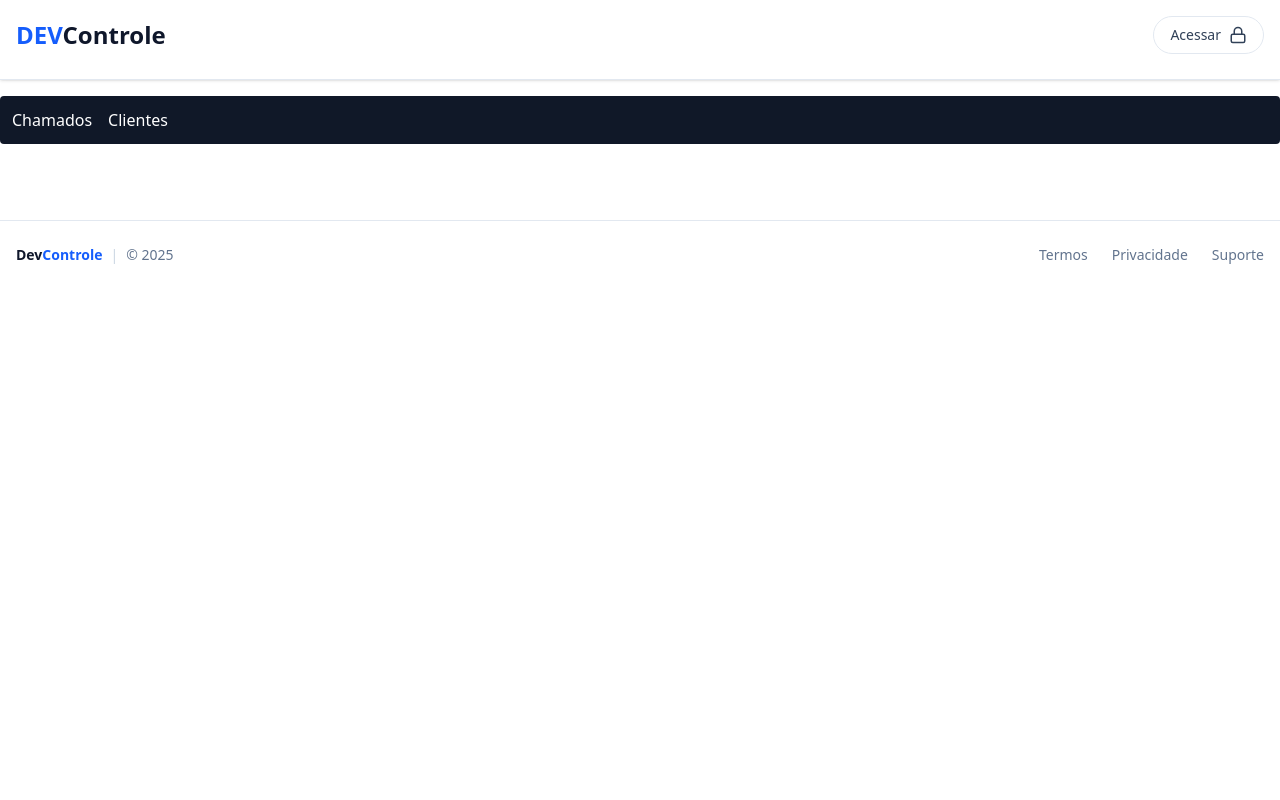
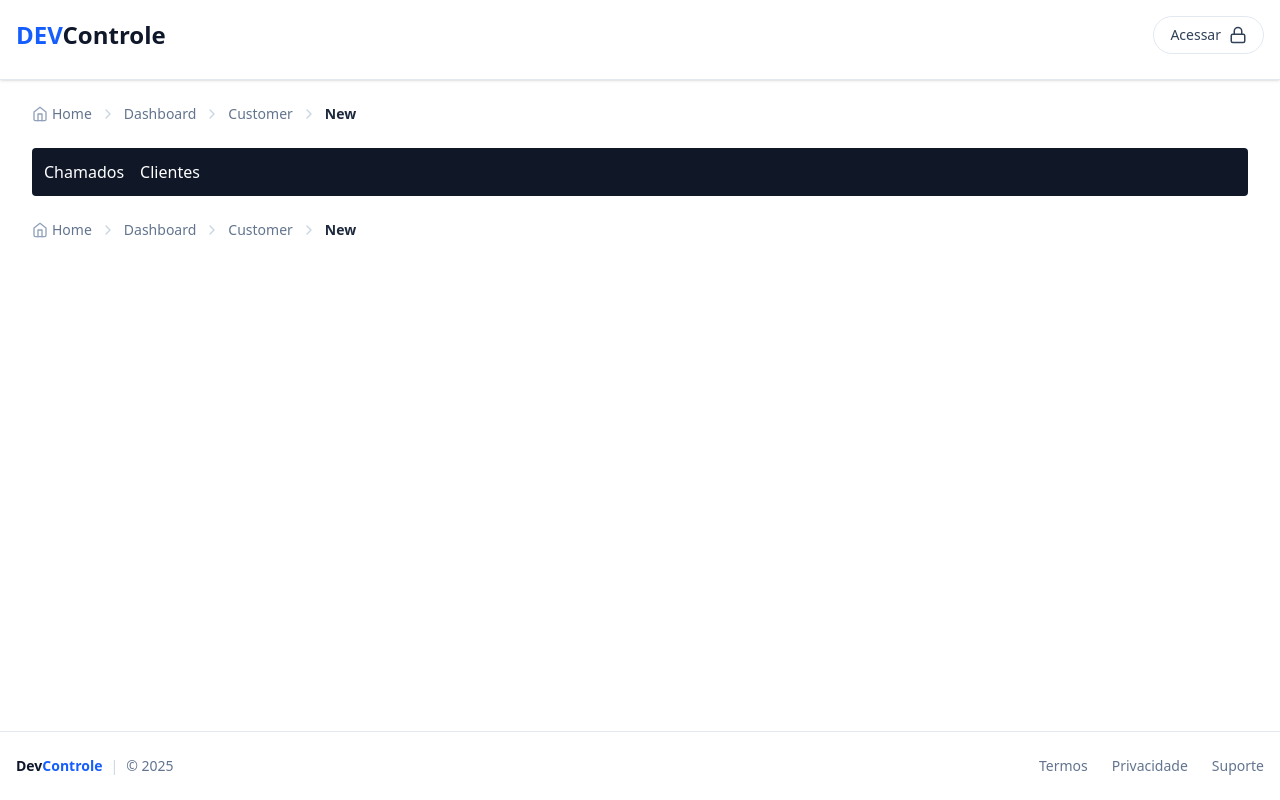
Before and after one commit to gomes-tkd/dev-controller, a Next.js app: page /dashboard/customer/new in a window 1280 px wide. Built offline with nearby package versions, Linux system fonts and the light colour scheme; no server answers.

Commit message:
feat: add breadcrum and refactory layout home page

```diff
--- a/package.json
+++ b/package.json
@@ -16,7 +16,8 @@
     "next-auth": "^4.24.7",
     "react": "19.2.0",
     "react-dom": "19.2.0",
-    "react-icons": "^5.5.0"
+    "react-icons": "^5.5.0",
+    "sonner": "^2.0.7"
   },
   "devDependencies": {
     "@tailwindcss/postcss": "^4",
--- a/src/app/layout.tsx
+++ b/src/app/layout.tsx
@@ -5,6 +5,7 @@ import "./globals.css";
 import Header from "@/components/header";
 import Footer from "@/components/footer";
 import AuthProvider from "./providers/auth";
+import { Toaster } from "sonner";
 
 const geistSans = Geist({
     variable: "--font-geist-sans",
@@ -18,25 +19,30 @@ const geistMono = Geist_Mono({
 
 export const metadata: Metadata = {
     title: "Dev Controle - Seu sistema de gerenciamento.",
-  description:
-    "Gerencie seus clientes e atendimentos de forma mais simples e segura. " +
+    description: "Gerencie seus clientes e atendimentos de forma mais simples e segura. " +
         "SITE FICTÍCIO PARA PROJETO ACADÊMICO.",
 };
 
-export default function RootLayout({
-  children,
-}: Readonly<{
-  children: React.ReactNode;
-}>) {
+export default function RootLayout({ children }: Readonly<{ children: React.ReactNode }>) {
     return (
-    <html lang="en">
+        <html lang="pt-br">
             <body
                 className={`${geistSans.variable} ${geistMono.variable} antialiased`}
             >
                 <AuthProvider>
+                    <div className={"flex flex-col min-h-screen"}>
                         <Header />
+                        <main className={"flex-1 w-full"}>
                             {children}
+                        </main>
                         <Footer />
+                    </div>
+                    <Toaster
+                        position={"bottom-right"}
+                        richColors
+                        closeButton
+                        theme={"light"}
+                    />
                 </AuthProvider>
             </body>
         </html>
--- /dev/null
+++ b/src/components/breadcrumb/index.tsx
@@ -0,0 +1,57 @@
+"use client";
+
+import { usePathname } from "next/navigation";
+import Link from "next/link";
+import { FiChevronRight, FiHome } from "react-icons/fi";
+
+export default function Breadcrumb() {
+    const pathname = usePathname();
+
+    if (pathname === "/") {
+        return null;
+    }
+
+    const pathNames = pathname.split("/").filter((path) => path);
+
+    return (
+        <nav aria-label={"Breadcrumb"} className={"flex items-center text-sm text-slate-500"}>
+            <Link
+                href={"/public"}
+                className={"hover:text-blue-600 transition-colors flex items-center gap-1 group"}
+                title={"Ir para o início"}
+            >
+                <FiHome size={16} className={"text-slate-400 group-hover:text-blue-600 transition-colors"} />
+                <span className={"hidden sm:inline font-medium"}>Home</span>
+            </Link>
+
+            {pathNames.map((link, index) => {
+                const href = `/${pathNames.slice(0, index + 1).join("/")}`;
+                const isLast = index === pathNames.length - 1;
+                const decodedLink = decodeURIComponent(link);
+                const formatName = decodedLink.charAt(0).toUpperCase() + decodedLink.slice(1);
+
+                return (
+                    <div key={href} className={"flex items-center"}>
+                        <FiChevronRight className={"mx-2 text-slate-300"} size={16} />
+
+                        {isLast ? (
+                            <span
+                                className={"font-semibold text-slate-800 cursor-default"}
+                                aria-current={"page"}
+                            >
+                                {formatName}
+                            </span>
+                        ) : (
+                            <Link
+                                href={href}
+                                className={"hover:text-blue-600 transition-colors font-medium"}
+                            >
+                                {formatName}
+                            </Link>
+                        )}
+                    </div>
+                );
+            })}
+        </nav>
+    );
+}
--- a/src/components/ui/container/index.tsx
+++ b/src/components/ui/container/index.tsx
@@ -1,9 +1,17 @@
 import React from "react";
+import Breadcrumb from "@/components/breadcrumb";
 
-export default function Container({ children }: { children: React.ReactNode }) {
-  return (
-    <div className="w-full max-w-7xl mx-auto">
-      {children}
-    </div>
-  );
+interface ContainerProps {
+    children: React.ReactNode;
 }
+
+export default function Container({ children }: ContainerProps) {
+    return (
+        <div className={"w-full max-w-7xl mx-auto px-4 sm:px-6 lg:px-8"}>
+            <div className={"mt-6 mb-6"}>
+                <Breadcrumb />
+            </div>
+            {children}
+        </div>
+    );
+}
```
Also changed, not shown: 1 other file (tests, documents, lock files or other folders). Lines whose indentation alone changed are shown as unchanged.
